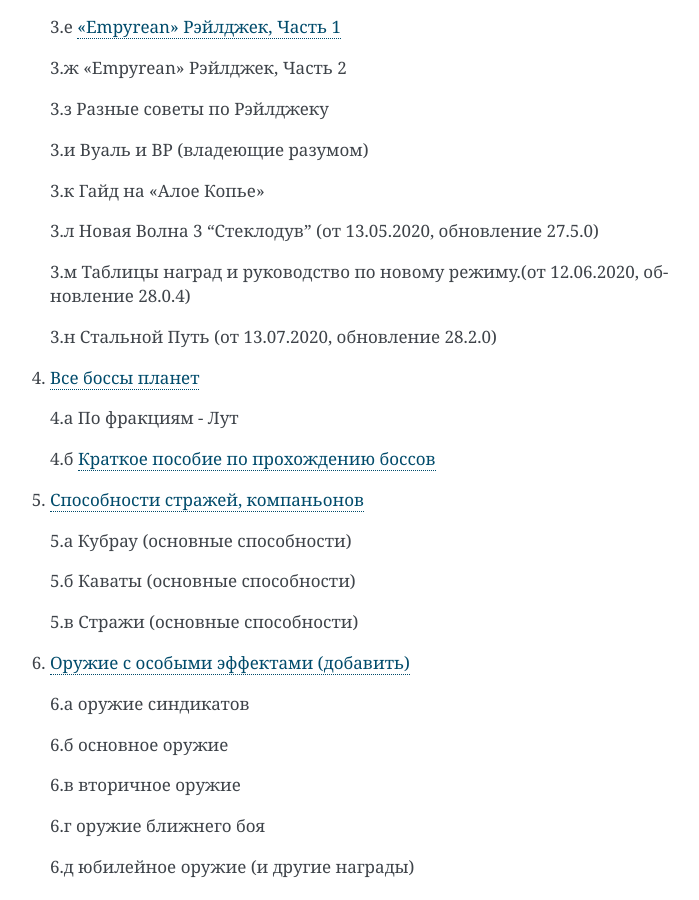
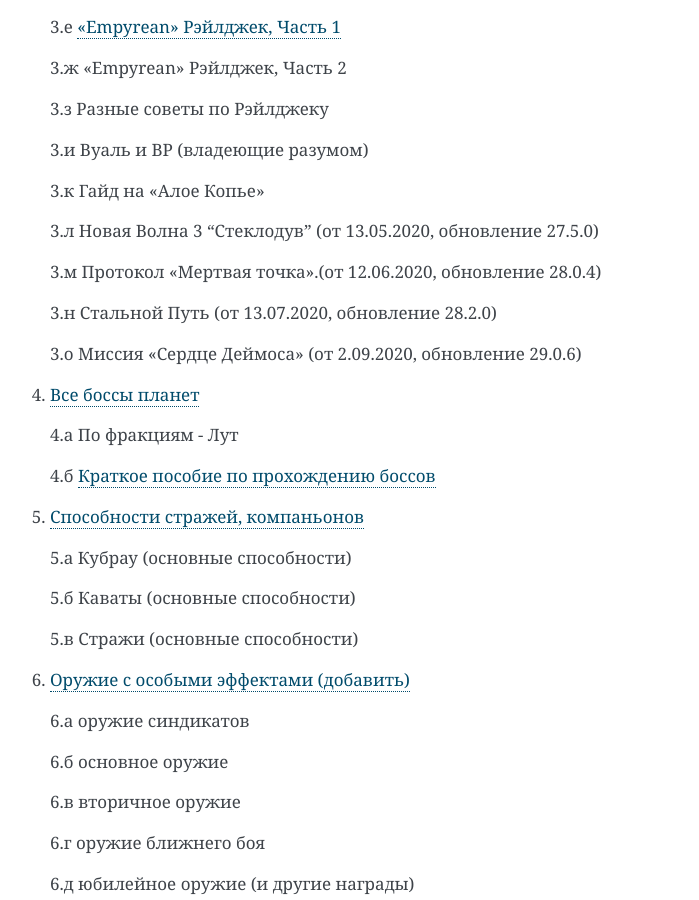
Before and after one commit to crackedmind/warframe-brief-guide, a Sphinx documentation site: the page built from source/index.md, in a window 1280 px wide and 900 px high, scrolled down 1147 px. Shown: the whole window, without its empty margins (400-1099 px from the left). Built offline with Sphinx 7.4.7, drawn with Linux system fonts in a browser that asks for light colours.

Commit message:
Update index.md

```diff
--- a/source/index.md
+++ b/source/index.md
@@ -61,9 +61,11 @@
 
     3.л Новая Волна 3 “Стеклодув” (от 13.05.2020, обновление 27.5.0)
 
-    3.м Таблицы наград и руководство по новому режиму.(от 12.06.2020, обновление 28.0.4)
+    3.м Протокол «Мертвая точка».(от 12.06.2020, обновление 28.0.4)
 
     3.н Стальной Путь (от 13.07.2020, обновление 28.2.0)
+
+    3.о Миссия "Сердце Деймоса" (от 2.09.2020, обновление 29.0.6)
 
 4. [Все боссы планет](04.md)
 
```
